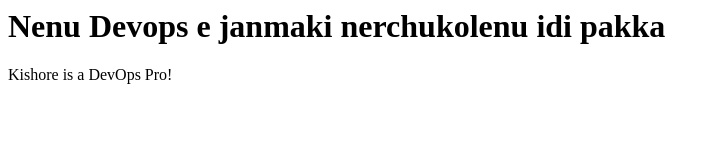
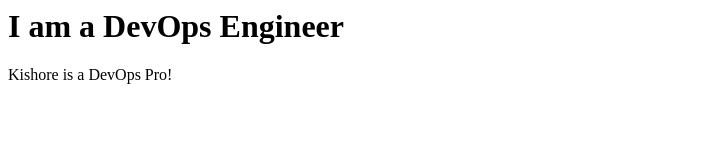
Before and after one commit to kuruvaindrajith/Kishore-Zero-Error-Project, a plain HTML site: page index.html in a window 1280 px wide. Shown: the whole page, without its empty margins (0-720 px from the left). Drawn offline with Linux system fonts and the light colour scheme.

Commit message:
Update index.html

```diff
--- a/index.html
+++ b/index.html
@@ -1,2 +1,2 @@
-<h1>Nenu Devops e janmaki nerchukolenu idi pakka</h1>
+<h1>I am a DevOps Engineer</h1>
 <p>Kishore is a DevOps Pro!</p>
```
